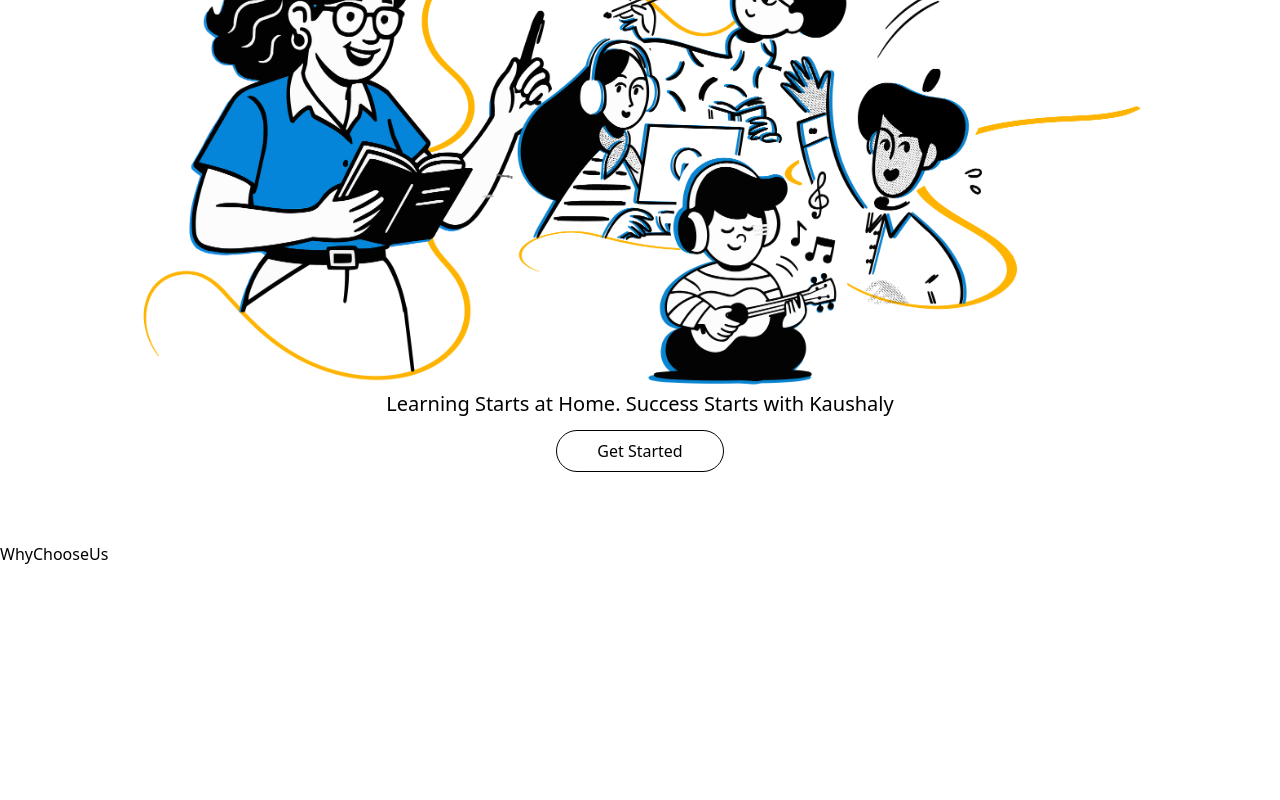
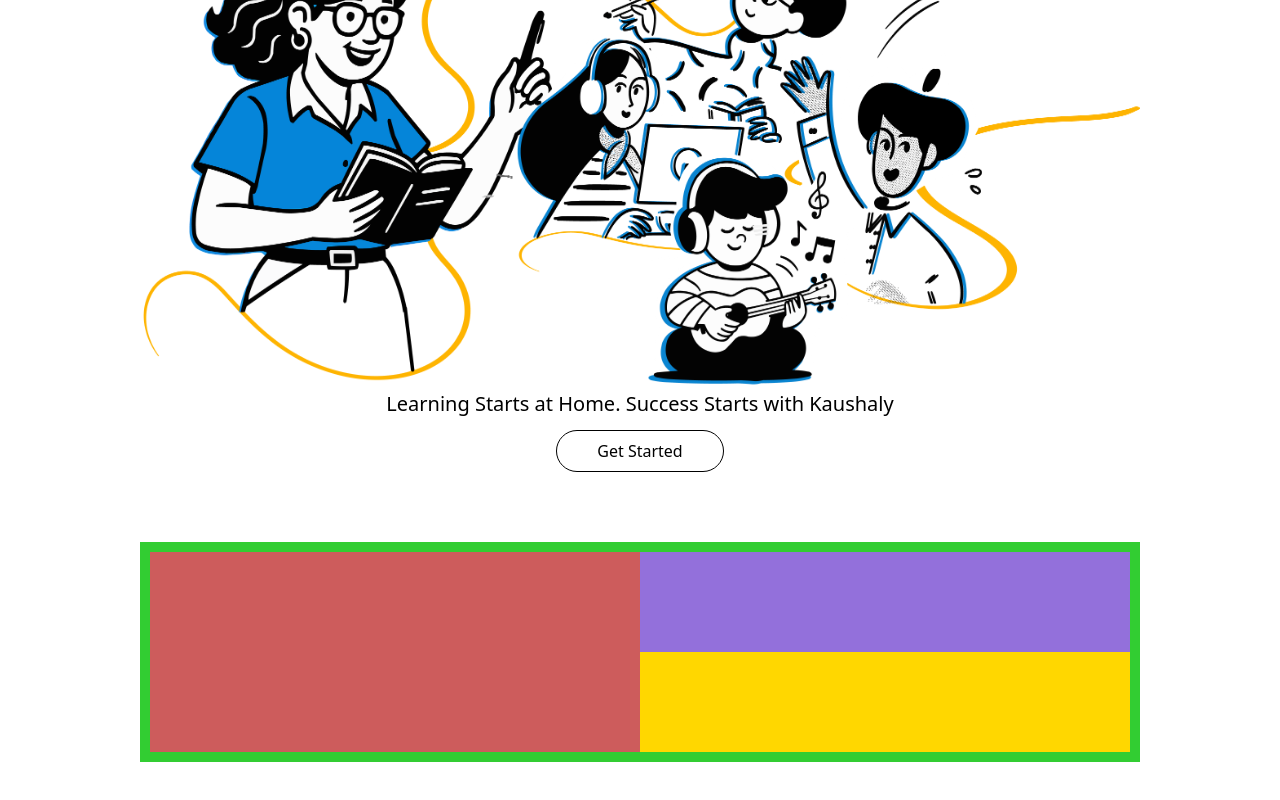
Before and after one commit to enoughio/kaushal-home-learning, a Next.js app: page / in a window 1280 px wide. Shown: the part 258-1058 px from the top of the page. Built offline with nearby package versions, Linux system fonts and the light colour scheme.

Commit message:
created grid layout for why choose us section

```diff
--- a/app/globals.css
+++ b/app/globals.css
@@ -31,16 +31,18 @@
   font-family: var(--font-urbanist), Arial, Helvetica, sans-serif;
 }
 
+
 /* Desktop: 140px horizontal padding */
 .section {
+  box-sizing: border-box;
   padding-left: 140px;
   padding-right: 140px;
   max-width: 1440px; /* 15 inches ≈ 1440px (96 DPI) */
-  margin-right : auto; /* Center the content */
-  margin-left : auto; /* Center the content */
+  margin-right: auto; /* Center the content */
+  margin-left: auto; /* Center the content */
 }
 
-/*  horizontal padding for tablet */
+/* Horizontal padding for tablet */
 @media (max-width: 1024px) {
   .section {
     padding-left: 118px;
@@ -59,3 +61,79 @@
     margin: 0;
   }
 }
+
+
+
+/* ---------------------------------------------- */
+
+/* GridLayout.css */
+
+.container {
+  display: grid;
+  max-width: 16in; /* Maximum width of 16 inches */
+  margin: 0 auto;
+  border: 10px solid limegreen; /* Green border around the container */
+  box-sizing: border-box;
+  overflow: hidden; /* Prevent expansion beyond limits */
+}
+
+.box {
+  min-height: 100px; /* Minimum height for visibility; adjust as needed */
+}
+
+.red {
+  background-color: #cd5c5c; /* Approximate red color */
+}
+
+.purple {
+  background-color: #9370db; /* Approximate purple color */
+}
+
+.yellow {
+  background-color: #ffd700; /* Approximate yellow color */
+}
+
+/* Desktop view (assuming >= 1024px) */
+@media (min-width: 1024px) {
+  .container {
+    grid-template-columns: 1fr 1fr;
+    grid-template-rows: 1fr 1fr;
+    grid-gap: 0;
+  }
+
+  .red {
+    grid-column: 1;
+    grid-row: 1 / 3;
+  }
+
+  .purple {
+    grid-column: 2;
+    grid-row: 1;
+  }
+
+  .yellow {
+    grid-column: 2;
+    grid-row: 2;
+  }
+}
+
+/* Tablet and mobile view (assuming < 1024px) */
+@media (max-width: 1023px) {
+  .container {
+    grid-template-columns: 1fr;
+    grid-template-rows: 2fr 1fr 1fr;
+    grid-gap: 0;
+  }
+
+  .red {
+    grid-row: 1;
+  }
+
+  .purple {
+    grid-row: 2;
+  }
+
+  .yellow {
+    grid-row: 3;
+  }
+}
--- a/components/WhyChooseUs.tsx
+++ b/components/WhyChooseUs.tsx
@@ -1,7 +1,13 @@
 const WhyChooseUs = () => {
   return (
-    <div className='w-screen h-screen'>WhyChooseUs</div>
-  )
-}
+    <div className="w-screen h-screen section">
+      <div className="container">
+        <div className="box red"></div>
+        <div className="box purple"></div>
+        <div className="box yellow"></div>
+      </div>
+    </div>
+  );
+};
 
-export default WhyChooseUs
+export default WhyChooseUs;
--- a/tsconfig.json
+++ b/tsconfig.json
@@ -23,5 +23,5 @@
     }
   },
   "include": ["next-env.d.ts", "**/*.ts", "**/*.tsx", ".next/types/**/*.ts"],
-  "exclude": ["node_modules"]
+  "exclude": ["node_modules", "node"]
 }
```
